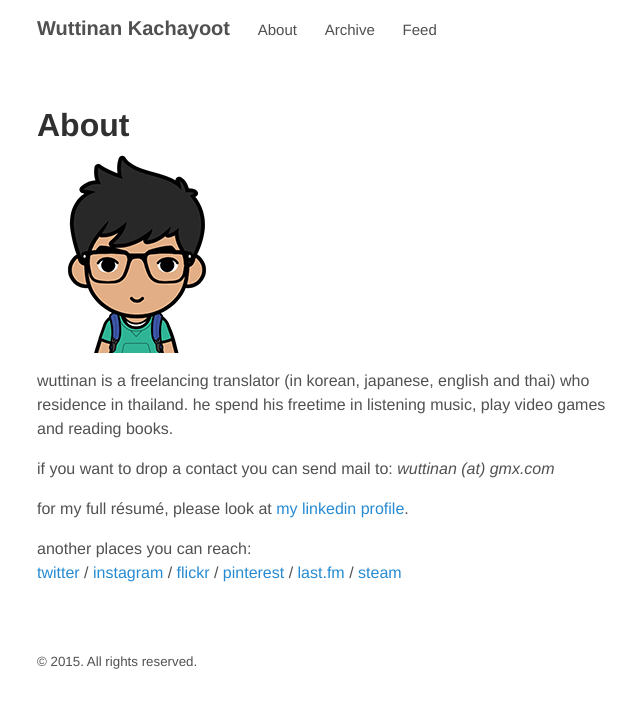
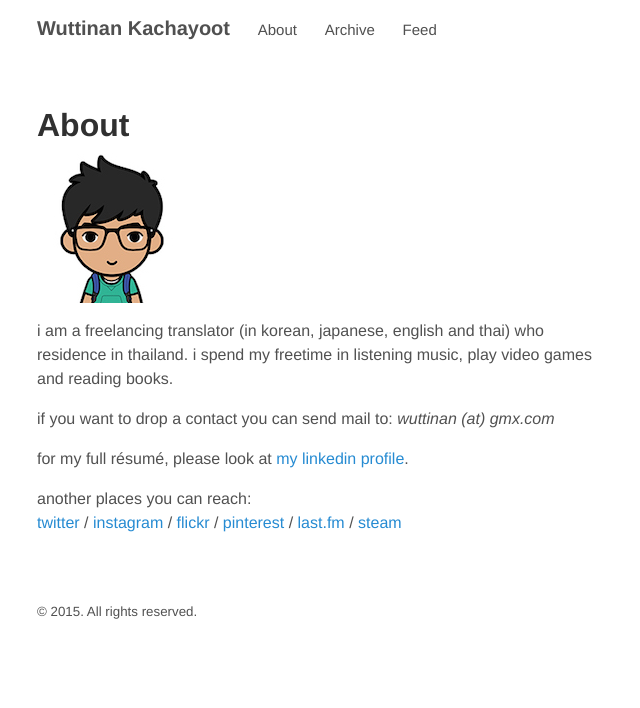
Before and after one commit to wuttinan/wuttinan.github.io, a Jekyll site: the page built from about.md, in a window 1280 px wide. Shown: the top 708 px of the page, without its empty margins (315-955 px from the left). Built offline with Jekyll 4.4.1, drawn with Linux system fonts in a browser that asks for light colours.

Commit message:
Edit About Page

```diff
--- a/about.md
+++ b/about.md
@@ -3,9 +3,9 @@ layout: page
 title: About
 ---
 
-![it's me!](http://wuttinan.com/me200.jpg)
+![it's me!](http://wuttinan.com/me150.jpg)
 
-wuttinan is a freelancing translator (in korean, japanese, english and thai) who residence in thailand.  he spend his freetime in listening music, play video games and reading books.
+i am a freelancing translator (in korean, japanese, english and thai) who residence in thailand.  i spend my freetime in listening music, play video games and reading books.
 
 if you want to drop a contact you can send mail to:
 *wuttinan (at) gmx.com*
```
Also changed, not shown: me150.jpg (added), me200.jpg (deleted).
